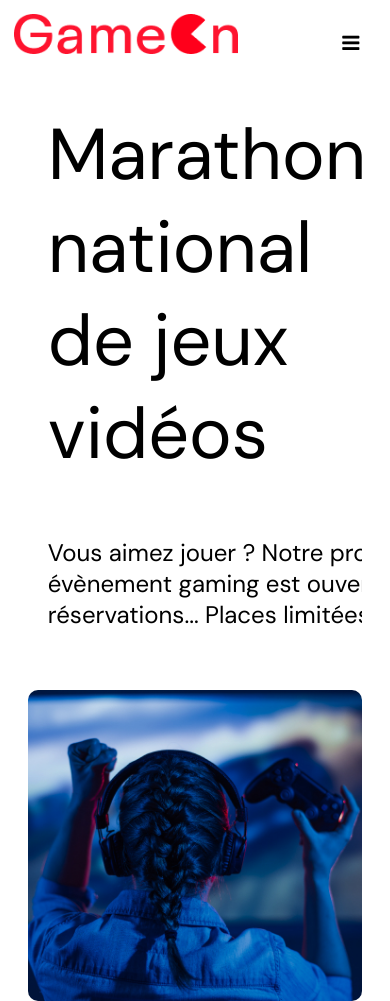
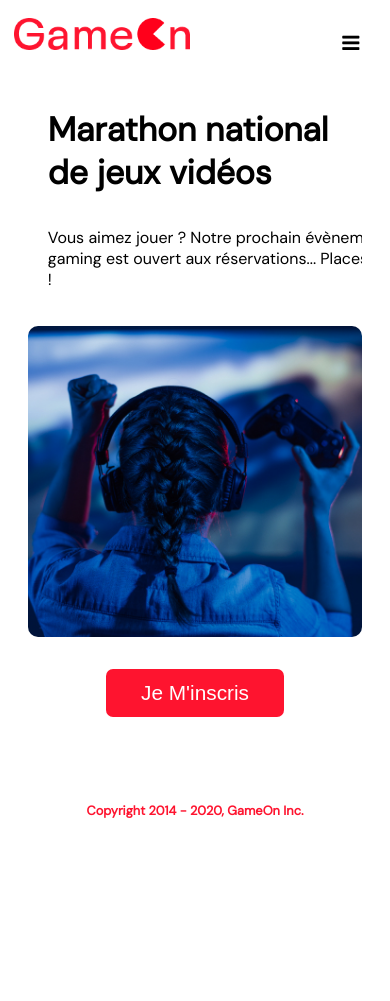
Before and after one commit to illeone/MillocoNicolas_4_06.05.2021, a plain HTML site: page starterOnly/index.html in a window 390 px wide. Shown: the top 1001 px of the page. After the commit the page ends 898 px from the top, so only its background shows below. Drawn offline with Linux system fonts and the light colour scheme.

Commit message:
mise en page smartphone

```diff
--- a/starterOnly/modal.css
+++ b/starterOnly/modal.css
@@ -482,6 +482,14 @@ footer {
   margin: 0 20px;
 }
 @media screen and (max-width: 940px) {
+
+  img {
+    padding-right: 1rem;
+    width: 12rem;
+    margin-top: 0.3rem;
+    /* modification taille -------------------*/
+  }
+
   .hero-section {
     display: block;
     box-shadow: unset;
@@ -498,12 +506,17 @@ footer {
     display: none;
   }
   .hero-headline {
-    font-size: 4.5rem;
+    /* font-size: 4.5rem; */
+    /* ---------------------------------------- */
+    font-weight: bolder;
+    font-size: 2.1rem;
     white-space: normal;
+    margin-bottom: -1.5rem;
   }
   .hero-text {
     width: unset;
-    font-size: 1.5rem;
+    font-size: 1rem;
+    margin-bottom: -1.5rem;
   }
   .hero-img img {
     border-radius: 10px;
@@ -515,8 +528,10 @@ footer {
     padding: 12px 35px;
   }
   .copyrights {
-    margin-top: 50px;
+    /* ------------------------- */
+    margin-top: -6rem;
     text-align: center;
+    font-size: 0.8rem;
   }
 }
 
```
